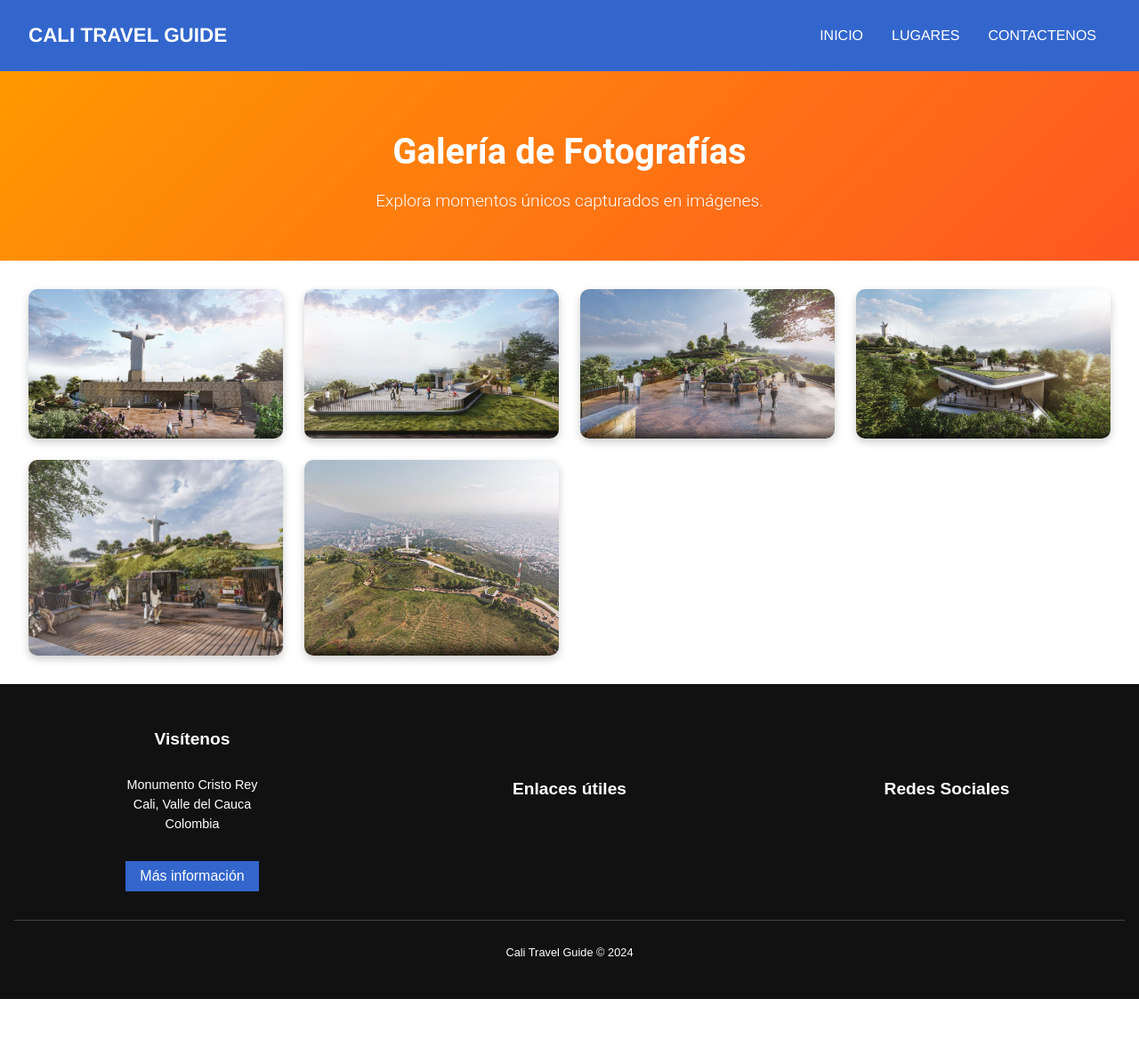
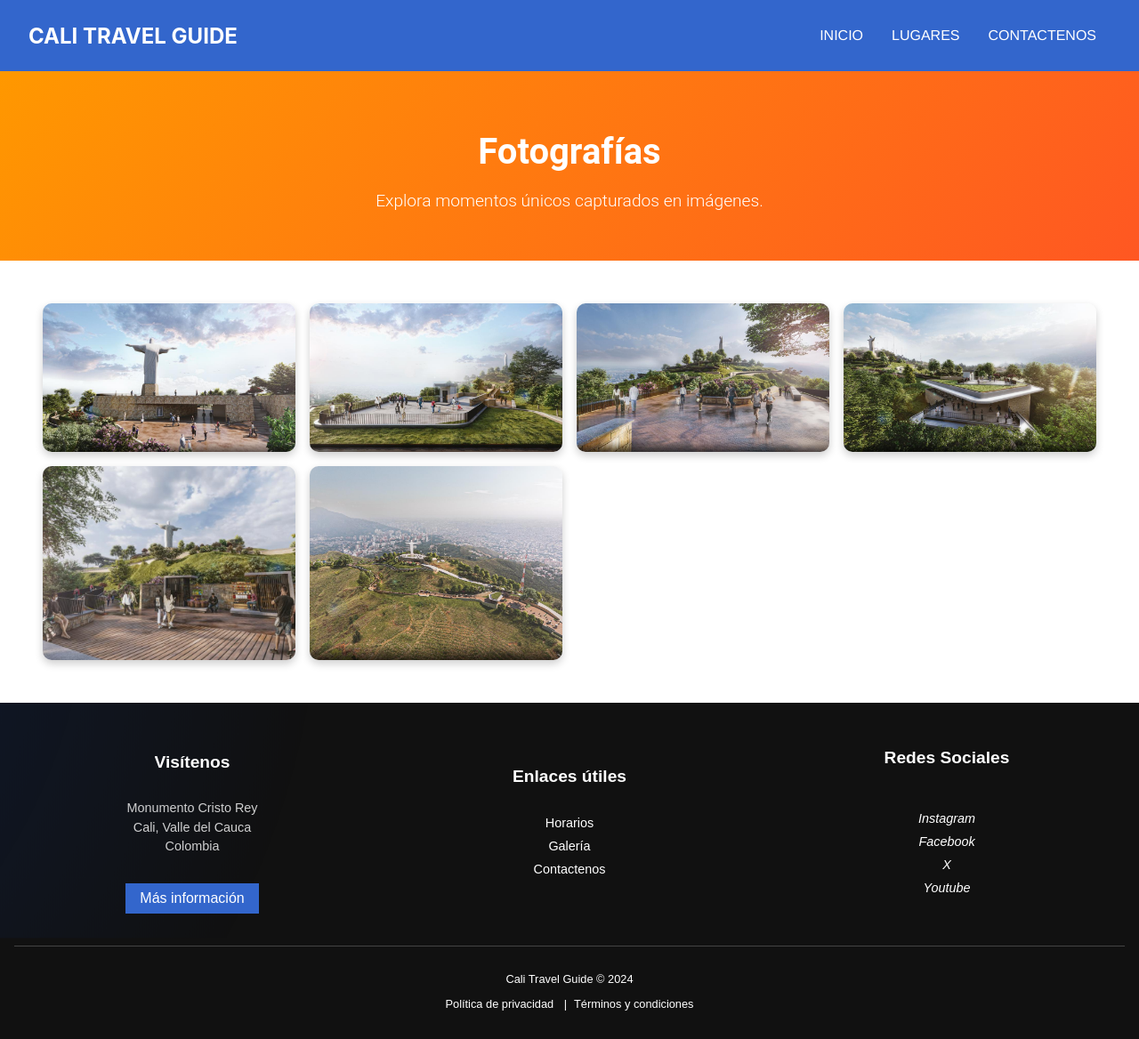
Before and after one commit to JuanTriana27/Cali-Travel-Guide, a React (Create React App) app: page /fotografias in a window 1280 px wide. Shown: the whole page at 89% size. Before the commit the page ends 1123 px from the top, so only its background shows below. Built offline with nearby package versions, Linux system fonts and the light colour scheme.

Commit message:
Commit 16

```diff
--- a/src/assets/styles/App.css
+++ b/src/assets/styles/App.css
@@ -32,6 +32,7 @@
   from {
     transform: rotate(0deg);
   }
+
   to {
     transform: rotate(360deg);
   }
--- a/src/components/Footer/footer.css
+++ b/src/components/Footer/footer.css
@@ -1,42 +1,83 @@
-/* Footer */
+/* Estilos generales para el footer */
 .footer {
-  background-color: #111; /* Fondo oscuro */
-  color: #fff; /* Texto blanco */
+  background-color: #111;
+  color: #fff;
   padding: 2rem 1rem;
   font-family: Arial, sans-serif;
+  position: relative;
+  overflow: hidden;
 }
 
-/* Contenedor principal */
+/* Contenedor del footer */
 .footerContainer {
   display: flex;
   justify-content: space-between;
   flex-wrap: wrap;
   gap: 1.5rem;
-  align-items: center; /* Centra el contenido verticalmente */
+  align-items: center;
+  position: relative;
+  z-index: 1;
 }
 
 /* Columnas del footer */
 .footerColumn {
   flex: 1;
-  min-width: 200px; /* Responsivo */
+  min-width: 200px;
   display: flex;
-  flex-direction: column; /* Asegura que los elementos se alineen en columna */
-  align-items: center; /* Centra el contenido horizontalmente */
-  text-align: center; /* Centra el texto */
+  flex-direction: column;
+  align-items: center;
+  text-align: center;
+  position: relative;
+  z-index: 1;
+  transition: transform 0.3s ease, opacity 0.3s ease;
+}
+
+/* Animacion para las columnas */
+.footerColumn:hover {
+  transform: translateY(-5px);
+  opacity: 0.9;
 }
 
 /* Títulos de las columnas */
 .footerColumn h3 {
   font-size: 1.2rem;
   margin-bottom: 1rem;
-  text-align: center; /* Centra el texto del título */
+  text-align: center;
+  position: relative;
+  overflow: hidden;
+}
+
+/* Línea bajo los títulos */
+.footerColumn h3::after {
+  content: '';
+  position: absolute;
+  width: 50%;
+  height: 2px;
+  background-color: #36c;
+  bottom: 0;
+  left: 25%;
+  transform: scaleX(0);
+  transform-origin: center;
+  transition: transform 0.3s ease;
+}
+
+/* Efecto de la línea */
+.footerColumn h3:hover::after {
+  transform: scaleX(2);
 }
 
 /* Párrafos en las columnas */
 .footerColumn p {
   font-size: 0.9rem;
   line-height: 1.5;
-  text-align: center; /* Centra el texto */
+  text-align: center;
+  opacity: 0.8;
+  transition: opacity 0.3s ease;
+}
+
+/* Animacion para las columnas */
+.footerColumn p:hover {
+  opacity: 1;
 }
 
 /* Botón */
@@ -48,12 +89,13 @@
   cursor: pointer;
   font-size: 1rem;
   margin-top: 1rem;
-  transition: background-color 0.3s ease;
+  transition: background-color 0.3s ease, transform 0.3s ease;
 }
 
-/* Botón hover */
+/* Animacion para el boton */
 .footerButton:hover {
   background-color: #2a58a5;
+  transform: scale(1.05);
 }
 
 /* Lista de enlaces */
@@ -62,20 +104,23 @@
   padding: 0;
 }
 
+/* Estilo para la lista de las columnas */
 .footerColumn ul li {
   margin-bottom: 0.5rem;
 }
 
+/* Estilo para los textos del footer */
 .footerColumn ul li a {
   color: #fff;
   text-decoration: none;
   font-size: 0.9rem;
-  transition: color 0.3s ease;
+  transition: color 0.3s ease, transform 0.3s ease;
 }
 
-/* Enlaces hover */
+/* Animacion para los textos */
 .footerColumn ul li a:hover {
-  color: #36c; /* Azul */
+  color: #36c;
+  transform: translateX(5px);
 }
 
 /* Redes sociales */
@@ -83,16 +128,20 @@
   display: flex;
   justify-content: center;
   gap: 1rem;
+  margin-top: 1rem;
 }
 
+/* Texto de redes sociales */
 .footerSocials a {
   color: #fff;
   font-size: 1.5rem;
-  transition: color 0.3s ease;
+  transition: color 0.3s ease, transform 0.3s ease;
 }
 
+/* Animacion para las redes sociales */
 .footerSocials a:hover {
   color: #36c;
+  transform: rotate(10deg);
 }
 
 /* Barra inferior */
@@ -102,15 +151,43 @@
   font-size: 0.8rem;
   border-top: 1px solid #444;
   padding-top: 1rem;
+  position: relative;
+  z-index: 1;
 }
 
+/* Estilo para el boton */
 .footerBottom a {
   color: #fff;
   text-decoration: none;
   margin: 0 0.5rem;
-  transition: color 0.3s ease;
+  transition: color 0.3s ease, transform 0.3s ease;
 }
 
+/* Animacion para el boton */
 .footerBottom a:hover {
   color: #36c;
+  transform: scale(1.1);
 }
+
+/* Fondo animado */
+.footer::before {
+  content: '';
+  position: absolute;
+  top: -50%;
+  left: -50%;
+  width: 200%;
+  height: 200%;
+  background: radial-gradient(circle, rgba(0, 85, 255, 0.2), transparent 60%);
+  animation: moveGradient 6s infinite alternate;
+  z-index: 0;
+}
+
+/* Animación del fondo */
+@keyframes moveGradient {
+  0% {
+    transform: translate(-50%, -50%) scale(1);
+  }
+  100% {
+    transform: translate(-45%, -45%) scale(1.1);
+  }
+}
--- a/src/components/Footer/footer.jsx
+++ b/src/components/Footer/footer.jsx
@@ -1,10 +1,13 @@
-import React from "react";
-import "../Footer/footer.css";
+import React from "react"; // Importamos la librería de react
+import "../Footer/footer.css"; // Importamos el archivo css
+import { Link } from 'react-router-dom'; // Importamos Link para poder navegar entre páginas
 
+// Creamos el componente Footer
 const Footer = () => {
     return (
         <footer className="footer">
             <div className="footerContainer">
+
                 {/* Columna 1 */}
                 <div className="footerColumn">
                     <h3>Visítenos</h3>
@@ -16,10 +19,9 @@ const Footer = () => {
                 <div className="footerColumn">
                     <h3>Enlaces útiles</h3>
                     <ul>
-                        {/* <li><a href="#">Historia</a></li>
-                        <li><a href="#">Horarios</a></li>
-                        <li><a href="#">Galería</a></li>
-                        <li><a href="#">Contactos</a></li> */}
+                        <li><Link to="/horarios">Horarios</Link></li>
+                        <li><Link to="/fotografias">Galería</Link></li>
+                        <li><Link to="/contactos">Contactenos</Link></li>
                     </ul>
                 </div>
 
@@ -28,10 +30,10 @@ const Footer = () => {
                     <h3>Redes Sociales</h3>
                     <div className="footerSocials">
                         <ul>
-                            {/* <li><a href="#"><i className="fab fa-instagram">Instagram</i></a></li>
-                            <li><a href="#"><i className="fab fa-facebook">Facebook</i></a></li>
-                            <li><a href="#"><i className="fab fa-twitter">X</i></a></li>
-                            <li><a href="#"><i className="fab fa-youtube">Youtube</i></a></li> */}
+                            <li><a href="https://www.instagram.com"><i className="fab fa-instagram">Instagram</i></a></li>
+                            <li><a href="https://www.facebook.com"><i className="fab fa-facebook">Facebook</i></a></li>
+                            <li><a href="https://x.com"><i className="fab fa-twitter">X</i></a></li>
+                            <li><a href="https://www.youtube.com"><i className="fab fa-youtube">Youtube</i></a></li>
                         </ul>
                     </div>
                 </div>
@@ -40,10 +42,12 @@ const Footer = () => {
             {/* Barra inferior */}
             <div className="footerBottom">
                 <p>Cali Travel Guide © 2024</p>
-                {/* <a href="#">Política de privacidad</a> | <a href="#">Términos y condiciones</a> */}
+                <a href="https://www.google.com/search?client=opera&q=terminos+y+condiciones&sourceid=opera&ie=UTF-8&oe=UTF-8">Política de privacidad</a> |
+                <a href="https://www.google.com/search?client=opera&q=terminos+y+condiciones&sourceid=opera&ie=UTF-8&oe=UTF-8">Términos y condiciones</a>
             </div>
         </footer>
     );
 };
 
+// Exportamos el componente Footer
 export default Footer;
--- a/src/components/Navbar/navbar.css
+++ b/src/components/Navbar/navbar.css
@@ -1,60 +1,66 @@
 /* Estilos generales de la navbar */
 .navbar {
-  height: 80px; /* Altura del navbar */
-  display: flex; /* Alinea los elementos en fila */
-  align-items: center; /* Alinea verticalmente los elementos */
-  justify-content: space-between; /* Alinea horizontalmente los elementos */
-  padding: 0 2rem; /* Ajusta el espaciado */
-  background-color: #36c; /* Azul */
-  position: sticky; /* Fija la barra de navegación en la parte superior */
-  top: 0; /* Fija la barra de navegación en la parte superior */
-  z-index: 1000; /* Para que se vea sobre el contenido */
+  height: 80px;
+  display: flex;
+  align-items: center;
+  justify-content: space-between;
+  padding: 0 2rem;
+  background-color: #36c;
+  position: sticky;
+  top: 0;
+  z-index: 1000;
+  transition: background-color 0.3s ease, box-shadow 0.3s ease;
 }
 
 /* Estilos para el logo */
-.navbar h1 {
-  font-family: 'Franklin Gothic Medium', 'Arial Narrow', Arial, sans-serif;
-  cursor: pointer; /* Cambia el cursor al pasar por encima */
-  font-size: 1.4rem; /* Tamaño de la fuente */
-  font-weight: bold; /* Fuente en negrita */
-  color: #FFFFFF; /* Blanco */
-  margin: 0; /* Elimina el margen */
+.navbarTittle {
+  display: flex;
+  align-items: center;
+  text-decoration: none;
+  color: #FFFFFF;
 }
 
+/* Estilos para el logo */
+.navbarTittle h1 {
+  font-family: 'Franklin Gothic Medium', 'Arial Narrow', Arial, sans-serif;
+  cursor: pointer;
+  font-size: 1.4rem;
+  font-weight: bold;
+  color: #FFFFFF;
+  margin: 0;
+  transition: color 0.3s ease;
+}
+
+/* Cambiar color de letra */
 .navbar h1:hover {
   color: #000000;
 }
 
 /* Estilo de los enlaces dentro de .navbarMenu */
 .navbarMenu a {
-  text-decoration: none; /* Elimina el subrayado */
-  color: #FFFFFF; /* Asegura que los enlaces sean blancos */
+  text-decoration: none;
+  color: #FFFFFF;
+  transition: color 0.3s ease;
 }
 
-/* Eliminar subrayado cuando los enlaces son visitados */
-.navbarMenu a:visited {
-  text-decoration: none; /* Elimina el subrayado en enlaces visitados */
+/* Cambiar color de letra */
+.navbarMenu a:hover {
+  color: #000000;
 }
-
-/* Agregar un estilo a los enlaces cuando se pase el cursor */
-.navbarMenu a:hover {
-  color: #000000; /* Cambia el color cuando pasa el mouse */
-}
-
 
 /* Estilos para el menú de navegación */
 .navbarMenu {
-  display: flex; /* Alinea los elementos en fila */
-  list-style: none; /* Elimina los puntos de la lista */
-  margin: 0; /* Elimina el margen */
-  padding: 0; /* Elimina el relleno */
+  display: flex;
+  list-style: none;
+  margin: 0;
+  padding: 0;
 }
 
-/* Estilos de las opciones*/
+/* Estilos de las opciones */
 .navbarMenu li {
   font-family: 'Franklin Gothic Medium', 'Arial Narrow', Arial, sans-serif;
   cursor: pointer;
-  position: relative; /* Posición relativa para el subrayado */
+  position: relative;
   font-size: 1rem;
   color: #FFFFFF;
   font-weight: 500;
@@ -62,49 +68,54 @@
   transition: color 0.3s ease, background-color 0.3s ease;
 }
 
+/* Cambiar color de letra */
 .navbarMenu li:hover {
   color: #000000;
-  background-color: rgba(255, 255, 255, 0.3); /* Fondo semitransparente */
+  background-color: rgba(255, 255, 255, 0.3);
+  animation: bounce 0.5s ease-in-out;
 }
 
 /* Subrayado animado */
 .navbarMenu li::after {
-  content: ''; /* Contenido vacío */
+  content: '';
   position: absolute;
   left: 0;
-  bottom: -3px; /* Ajusta la posición del subrayado */
+  bottom: -3px;
   width: 0;
   height: 2px;
-  background-color: #FFFFFF; /* Blanco */
-  transition: width 0.3s ease; /* Animación suave */
+  background-color: #FFFFFF;
+  transition: width 0.3s ease;
 }
 
+/* Ancho del subrayado */
 .navbarMenu li:hover::after {
-  width: 100%; /* Expande completamente el subrayado */
+  width: 100%;
 }
 
 /* Botón del menú hamburguesa */
-#menu-icon {
-  display: none; /* Ocultar el ícono del menú hamburguesa */
-  font-size: 35px; /* Tamaño del ícono */
+#menuIcon {
+  display: none;
+  font-size: 35px;
   z-index: 101;
   cursor: pointer;
   color: #FFFFFF;
 }
 
 /* Ocultar checkbox del menú */
-#menu-toggle {
+#menuToggle {
   display: none;
 }
 
 /* Estilos para el menú desplegable en móviles */
 @media (max-width: 768px) {
+
+  /* Estilo para el Navbar */
   .navbarMenu {
-    display: none; /* Ocultar el menú de navegación */
-    flex-direction: column; /* Alinea los elementos en columna */
-    position: absolute; /* Posición absoluta para el menú */
-    top: 80px; /* Ajusta la posición del menú */
-    right: 0; /* Ajusta la posición del menú */
+    display: none;
+    flex-direction: column;
+    position: absolute;
+    top: 80px;
+    right: 0;
     background-color: #36c;
     padding: 1rem;
     border-radius: 8px;
@@ -113,26 +124,28 @@
     transition: transform 0.3s ease, opacity 0.3s ease;
   }
 
-  /* Menú al hacer clic en el botón */
-  #menu-toggle:checked ~ .navbarMenu {
-    display: flex; /* Muestra el menú de navegación */
+  /* Estilo para las opciones */
+  #menuToggle:checked~.navbarMenu {
+    display: flex;
     transform: translateY(0);
     opacity: 1;
     animation: slideDown 0.5s ease-in-out;
   }
 
+  /* Estilo para las opciones */
   .navbarMenu li {
-    text-align: center; /* Alinea el texto en el centro */
-    padding: 0.5rem 0; /* Espaciado ajustado */
+    text-align: center;
+    padding: 0.5rem 0;
   }
 
+  /* Subrayado animado */
   .navbarMenu li::after {
     bottom: -2px;
-    background-color: #000000; /* Negro para destacar en móviles */
+    background-color: #000000;
   }
 
-  /* Mostrar el ícono del menú hamburguesa */
-  #menu-icon {
+  /* Estilo para el botón del menú hamburguesa */
+  #menuIcon {
     display: block;
   }
 }
@@ -143,8 +156,22 @@
     transform: translateY(-20px);
     opacity: 0;
   }
+
   to {
     transform: translateY(0);
     opacity: 1;
   }
 }
+
+/* Keyframes para el efecto bounce */
+@keyframes bounce {
+
+  0%,
+  100% {
+    transform: translateY(0);
+  }
+
+  50% {
+    transform: translateY(-5px);
+  }
+}
--- a/src/components/Navbar/navbar.jsx
+++ b/src/components/Navbar/navbar.jsx
@@ -1,17 +1,18 @@
-import React from "react";
+import React from "react"; // Importar la librería React
 import { Link } from 'react-router-dom'; // Link para navegación
-import "./navbar.css";
+import "./navbar.css"; // Estilos del Navbar
 
+// Componente Navbar
 const Navbar = () => (
   <nav className="navbar">
-    <h1>CALI TRAVEL GUIDE</h1>
+    <h1><Link to="/ " className="navbarTittle">CALI TRAVEL GUIDE</Link></h1>
 
     {/* Checkbox para el menú hamburguesa */}
-    <input type="checkbox" id="menu-toggle" />
-    <label htmlFor="menu-toggle" id="menu-icon">☰</label>
+    <input type="checkbox" id="menuToggle" />
+    <label htmlFor="menuToggle" id="menuIcon">☰</label>
 
     {/* Menú */}
-    <ul className="navbarMenu" id="menu-icon-acction">
+    <ul className="navbarMenu" id="menuIconAcction">
       <li><Link to="/" className="navbarLink">INICIO</Link></li> {/* Redirige al Home */}
       <li>LUGARES</li>
       <li>CONTACTENOS</li>
@@ -19,4 +20,5 @@ const Navbar = () => (
   </nav>
 );
 
+// Exportar el componente Navbar
 export default Navbar;
--- a/src/pages/Fotografias/fotografias.css
+++ b/src/pages/Fotografias/fotografias.css
@@ -17,12 +17,14 @@
     animation: slideDown 1.2s ease-in-out;
 }
 
+/* Titulo Principal */
 .fotografiasTitle {
     font-size: 2.5rem;
     margin-bottom: 0.5rem;
     animation: fadeInTitle 1.5s ease forwards;
 }
 
+/* Subtitulo */
 .fotografiasSubtitle {
     font-size: 1.2rem;
     font-weight: 300;
@@ -34,8 +36,8 @@
 .galeria {
     display: grid;
     grid-template-columns: repeat(auto-fit, minmax(250px, 1fr));
-    gap: 1.5rem;
-    padding: 2rem;
+    gap: 1rem;
+    padding: 3rem;
     animation: fadeIn 1.5s ease-in-out;
 }
 
--- a/src/pages/Fotografias/fotografias.jsx
+++ b/src/pages/Fotografias/fotografias.jsx
@@ -23,7 +23,7 @@ const Fotografias = () => {
     return (
         <div className="fotografias">
             <header className="fotografiasHeader">
-                <h1 className="fotografiasTitle">Galería de Fotografías</h1>
+                <h1 className="fotografiasTitle">Fotografías</h1>
                 <p className="fotografiasSubtitle">
                     Explora momentos únicos capturados en imágenes.
                 </p>
```
Also changed, not shown: src/components/Card/card.css (+44 -37 lines), src/components/Card/card.jsx (+6 -2 lines).
